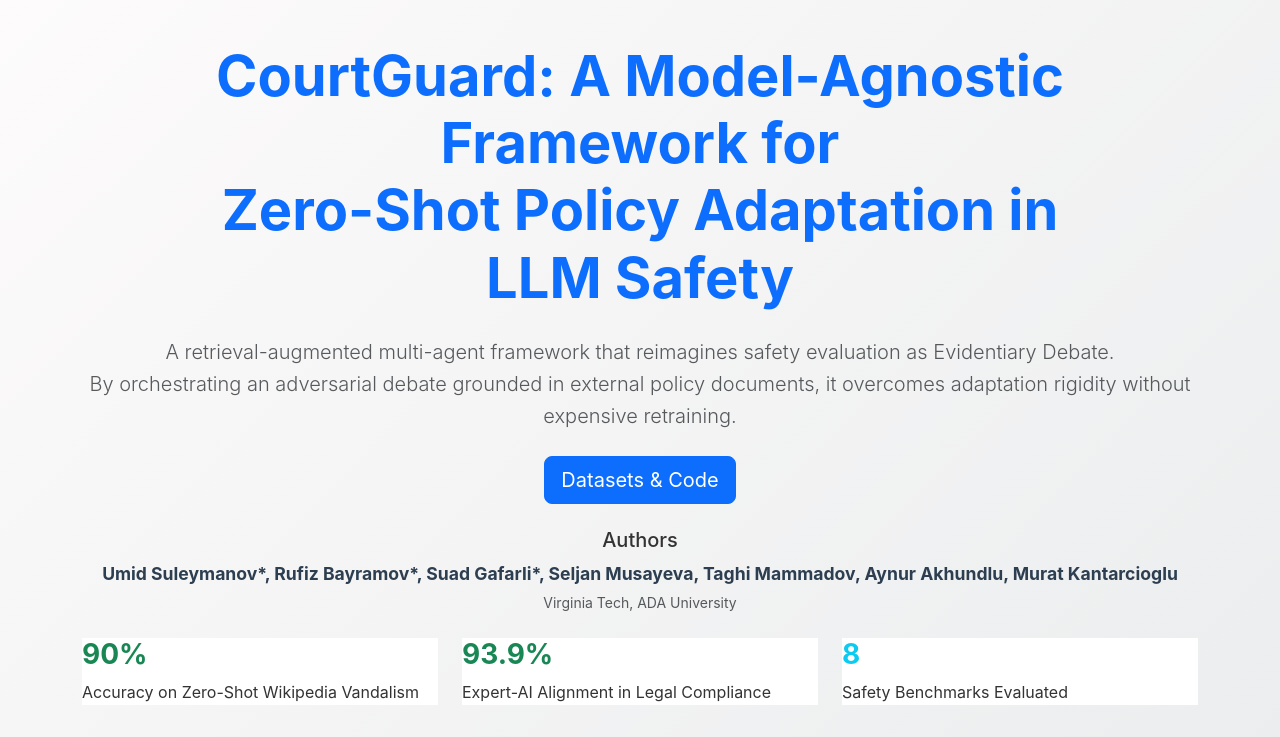
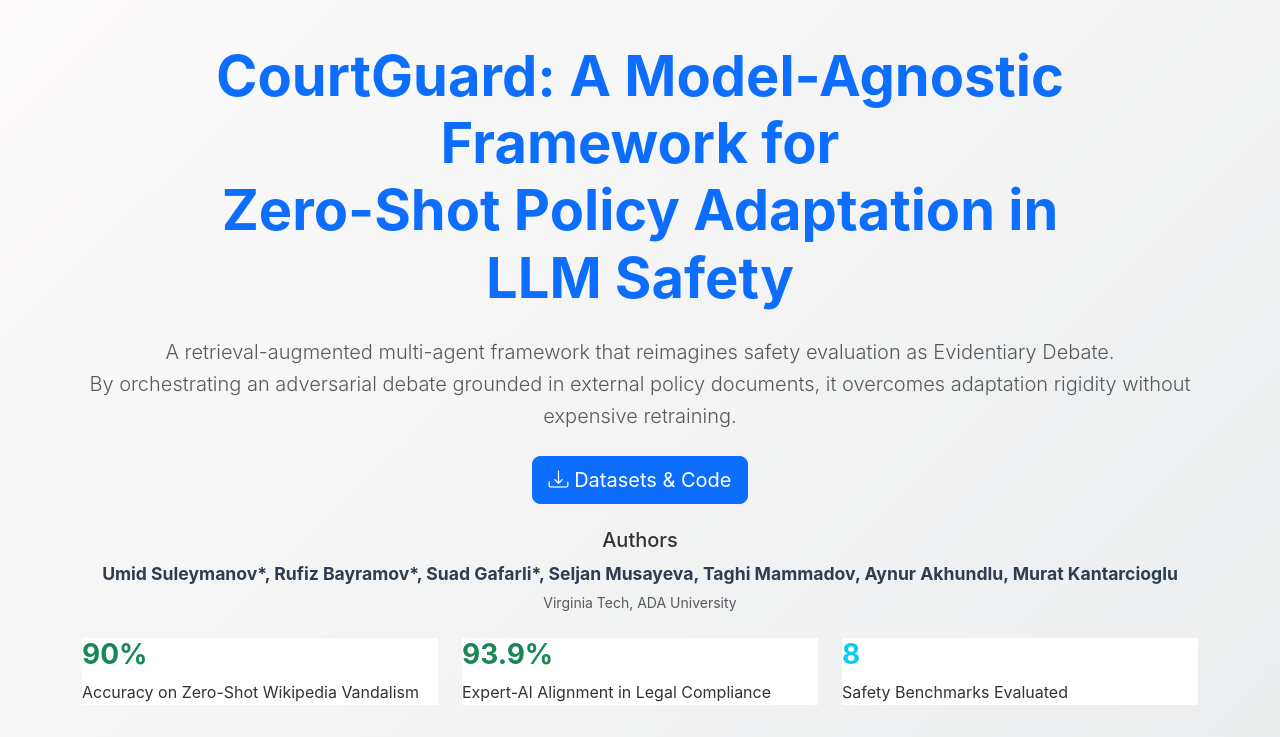
Before and after one commit to Court-Guard/Court-Guard.github.io, a plain HTML site: page index.html in a window 1280 px wide. Shown: the part 63-800 px from the top of the page. Drawn offline with nearby package versions, Linux system fonts and the light colour scheme.

Commit message:
Add Bootstrap Icons stylesheet link to index.html

```diff
--- a/index.html
+++ b/index.html
@@ -5,6 +5,7 @@
     <meta name="viewport" content="width=device-width, initial-scale=1.0">
     <title>CourtGuard: A Model-Agnostic Framework for Zero-Shot Policy Adaptation in LLM Safety</title>
     <link href="https://cdn.jsdelivr.net/npm/bootstrap@5.3.0/dist/css/bootstrap.min.css" rel="stylesheet">
+    <link rel="stylesheet" href="https://cdn.jsdelivr.net/npm/bootstrap-icons@1.11.0/font/bootstrap-icons.css">
     <link rel="stylesheet" href="style.css">
 </head>
 <body>
```
